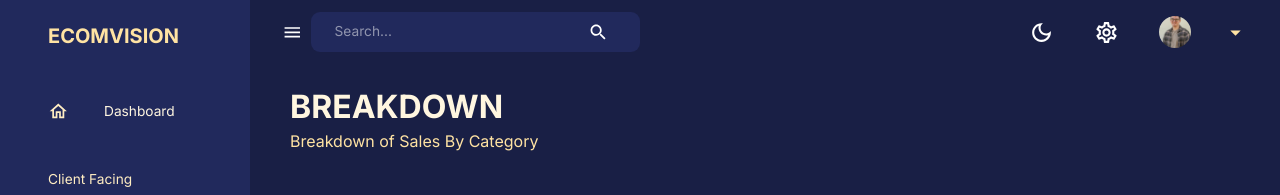
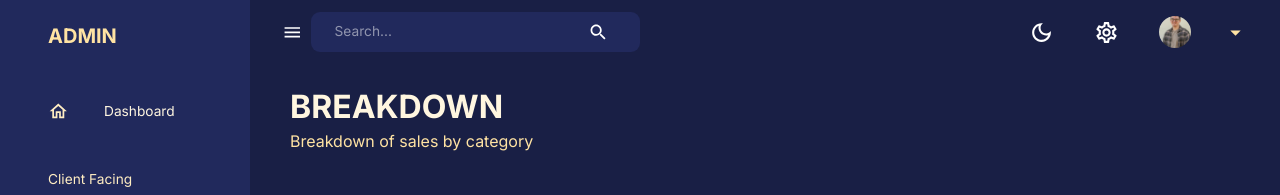
Before and after one commit to noahdvaughn/admin_dashboard, a React (Create React App) app in the folder client/: page /breakdown in a window 1280 px wide. Shown: the top 195 px of the page. Built offline with nearby package versions, Linux system fonts and the light colour scheme; no server answers.

Commit message:
updated headers'

```diff
--- a/client/src/components/Sidebar.jsx
+++ b/client/src/components/Sidebar.jsx
@@ -132,7 +132,7 @@ const Sidebar = ({
               <FlexBetween color={theme.palette.secondary.main}>
                 <Box display="flex" alignItems="center" gap="0.5rem">
                   <Typography variant="h4" fontWeight="bold">
-                    ECOMVISION
+                    ADMIN
                   </Typography>
                 </Box>
                 {!isNonMobile && (
--- a/client/src/scenes/breakdown/index.jsx
+++ b/client/src/scenes/breakdown/index.jsx
@@ -6,7 +6,7 @@ import BreakdownChart from 'components/BreakdownChart'
 const Breakdown = () => {
   return (
     <Box m='1.5rem 2.5rem'>
-      <Header title='BREAKDOWN' subtitle='Breakdown of Sales By Category' />
+      <Header title='BREAKDOWN' subtitle='Breakdown of sales by category' />
       <Box mt='40px' height='75vh'>
         <BreakdownChart />
 
--- a/client/src/scenes/customers/index.jsx
+++ b/client/src/scenes/customers/index.jsx
@@ -49,7 +49,7 @@ const Customers = () => {
   ]
   return (
     <Box m="1.5rem 2.5rem">
-      <Header title="CUSTOMERS" subtitle="List of Customers"/>
+      <Header title="CUSTOMERS" subtitle="List of customers"/>
       <Box mt="40px" height='75vh' sx={{
       "& .MuiDataGrid-root" : {border: "none"},
       "& .MuiDataGrid-cell": {borderBottom: "none"},
--- a/client/src/scenes/geography/index.jsx
+++ b/client/src/scenes/geography/index.jsx
@@ -10,7 +10,7 @@ const Geography = () => {
   const {data} = useGetGeographyQuery()
   return (
     <Box m='1.5rem 2.5rem'>
-      <Header title="GEOGRAPHY" subtitle="Find where your users are located." />
+      <Header title="GEOGRAPHY" subtitle="Find where your users are located" />
       <Box mt='40px' height='75vh' border={`1px solid ${theme.palette.secondary[200]}`} borderRadius='4px'>
         {data ? (
         <ResponsiveChoropleth
--- a/client/src/scenes/performance/index.jsx
+++ b/client/src/scenes/performance/index.jsx
@@ -46,7 +46,7 @@ const Performance = () => {
     <Box m="1.5rem 2.5rem">
       <Header
         title="PERFORMANCE"
-        subtitle="Track your Affiliate Sales Performance Here"
+        subtitle="Track your affiliate sales performance here"
       />
       <Box
         mt="40px"
--- a/client/src/scenes/products/index.jsx
+++ b/client/src/scenes/products/index.jsx
@@ -56,7 +56,7 @@ const Products = () => {
   console.log(data)
   return (
     <Box m="1.5rem 2.5rem">
-      <Header title="PRODUCTS" subtitle="See your list of products."/>
+      <Header title="PRODUCTS" subtitle="See your list of products"/>
 
       {data || !isLoading ? (
         <Box mt="20px" display="grid" gridTemplateColumns="repeat(4, minmax(0, 1fr))" justifyContent="space-between" rowGap="20px" columnGap="1.33%" sx={{" & > div" : {gridColumn: isNonMobile ? undefined : "span 4"}}}>
```
